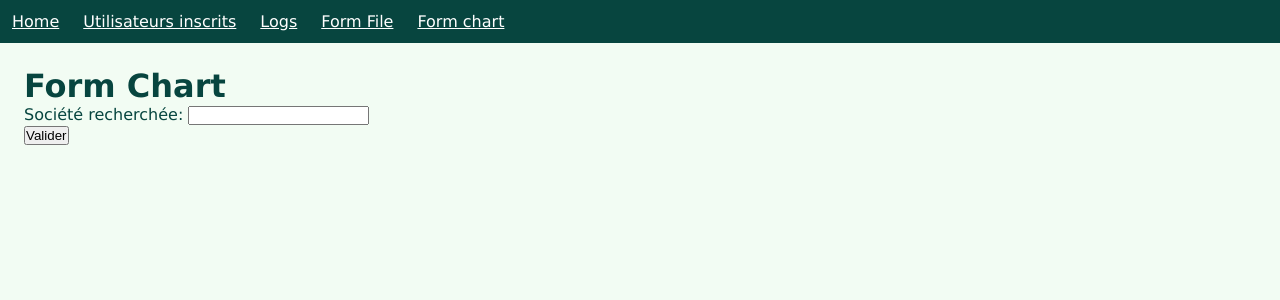
After one commit to carozum/flask-simplon, a Flask app: page /form-chart in a window 1280 px wide. The commit adds this page. Shown: the top 300 px of the page. Run offline with Flask 3, Linux system fonts and the light colour scheme; parts of the project's set-up code (start-up, migrations or seed data) failed here and were passed over; some libraries are stand-ins or nearby versions.

Commit message:
Adding the graph functionnality

```diff
--- a/app.py
+++ b/app.py
@@ -6,9 +6,11 @@ import json
 import numpy as np
 import pandas as pd
 
+
 # Eléments pour l'API https://devapi.ai/
 config = dotenv_values(".env")
 AUTH_KEY = config['API_KEY']
+AUTH_KEY_2 = config['API_KEY_chart']
 url_news = 'https://devapi.ai/api/v1/markets/news'
 url_quotes = 'https://devapi.ai/api/v1/markets/quote'
 
@@ -209,6 +211,42 @@ def statistiques():
     return render_template('statistiques.html')
 
 
+url_chart = 'https://www.alphavantage.co/query?function=TIME_SERIES_MONTHLY&symbol=IBM&apikey=demo'
+r = requests.get(url_chart)
+data = r.json()
+
+
+@app.route('/form-chart', methods=['POST', 'GET'])
+def form_chart():
+    if request.method == 'POST':
+        api_key = AUTH_KEY_2
+        try:
+            saisie = request.form['companyName']
+            symbol = trouver_ticker(saisie)
+            endpoint = f'https://www.alphavantage.co/query?function=TIME_SERIES_MONTHLY_ADJUSTED&symbol={symbol}&apikey={api_key}'
+
+            response = requests.get(endpoint)
+            data = response.json()
+
+            # Créez le graphique
+            dates = list(data['Monthly Adjusted Time Series'].keys())
+            prices = [float(data['Monthly Adjusted Time Series']
+                            [date]['4. close']) for date in dates]
+            print(dates)
+            print(prices)
+
+            message = "Voici votre graph"
+            return render_template('chart.html', message=message, dates=dates, prices=prices, symbol=symbol)
+
+        except IndexError:
+            image = None
+            print('hello')
+            message = "rien à ce nom"
+            return render_template('chart.html', message=message, dates=[], prices=[], symbol=symbol)
+
+    return render_template('form-chart.html')
+
+
 if __name__ == '__main__':
     with app.app_context():
         db.create_all()
@@ -216,11 +254,28 @@ if __name__ == '__main__':
 
 
 # existing_user = User.query.filter_by(pseudo=pseudo).first()
-        # if existing_user is None:
-        #     new_user = User(prenom=prenom, nom=nom, sexe=sexe,
-        #                 pseudo=pseudo, titre=titre)
-        #     db.session.add(new_user)
-        #     db.session.commit()
-        #     return render_template('bienvenue.html', message=message)
-        # else:
-        #     return render_template('index.html')
+# if existing_user is None:
+#     new_user = User(prenom=prenom, nom=nom, sexe=sexe,
+#                 pseudo=pseudo, titre=titre)
+#     db.session.add(new_user)
+#     db.session.commit()
+#     return render_template('bienvenue.html', message=message)
+# else:
+#     return render_template('index.html')
+
+ # # Create a Plotly Express line chart
+
+ # import plotly
+# import plotly.express as px
+# import io
+# import base64
+# fig = px.line(x=dates, y=prices, labels={'x': 'Date', 'y': 'Stock Price'},
+#               title=f'Stock Price Over Time - {symbol}')
+
+# # Save the figure to a BytesIO object
+# img_stream = io.BytesIO()
+# fig.write_image(img_stream, format='png')
+# img_stream.seek(0)
+
+# # Convert the image to base64 for embedding in HTML
+# img_base64 = base64.b64encode(img_stream.read()).decode('utf-8')
--- /dev/null
+++ b/templates/form-chart.html
@@ -0,0 +1,17 @@
+{% extends 'layout.html' %}
+
+{% block title %}
+Form chart
+{% endblock %}
+
+{% block content %}
+<h1>Form Chart</h1>
+<form method="post" action=" {{url_for('form_chart')}} ">
+
+    <label for="companyName">Société recherchée:</label>
+    <input type="text" name="companyName" required><br>
+
+    <input type="submit" value="Valider">
+</form>
+
+{% endblock %}
--- a/templates/index.html
+++ b/templates/index.html
@@ -28,6 +28,4 @@ Home page
     <input type="submit" value="Valider">
 </form>
 
-
-
 {% endblock %}
--- a/templates/layout.html
+++ b/templates/layout.html
@@ -5,6 +5,8 @@
     <meta charset="UTF-8">
     <meta name="viewport" content="width=device-width, initial-scale=1.0">
     <link rel="stylesheet" type="text/css" href="{{ url_for('static', filename='style.css') }}">
+    <!-- Add Plotly CDN for rendering the chart -->
+    <script src="https://cdn.plot.ly/plotly-latest.min.js"></script>
     <title>{% block title %}
         {% endblock %}</title>
 </head>
@@ -17,6 +19,7 @@
                 <li><a href="{{ url_for('utilisateurs_inscrits') }}">Utilisateurs inscrits</a></li>
                 <li><a href="{{ url_for('logs') }}">Logs</a></li>
                 <li><a href="{{ url_for('form_file') }}">Form File</a></li>
+                <li><a href="{{ url_for('form_chart')}}">Form chart</a></li>
                 <!-- <li><a href="{{ url_for('statistiques') }}">Statistiques</a></li> -->
             </ul>
         </nav>
```
Also changed, not shown: templates/chart.html (added, +54 -0 lines).
